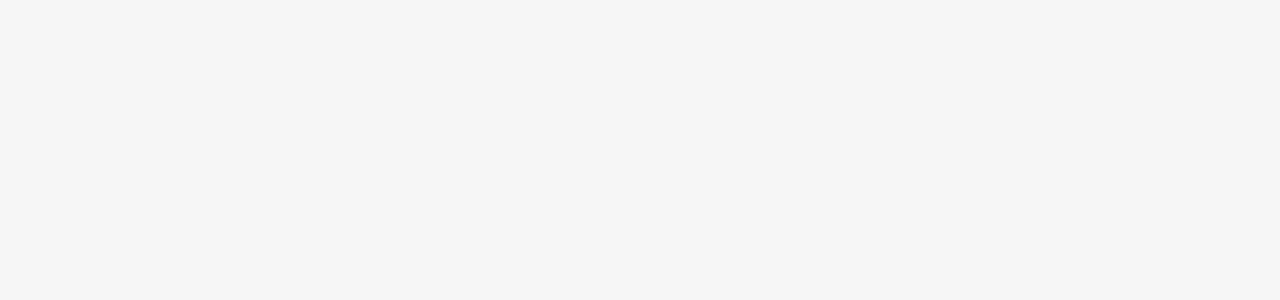
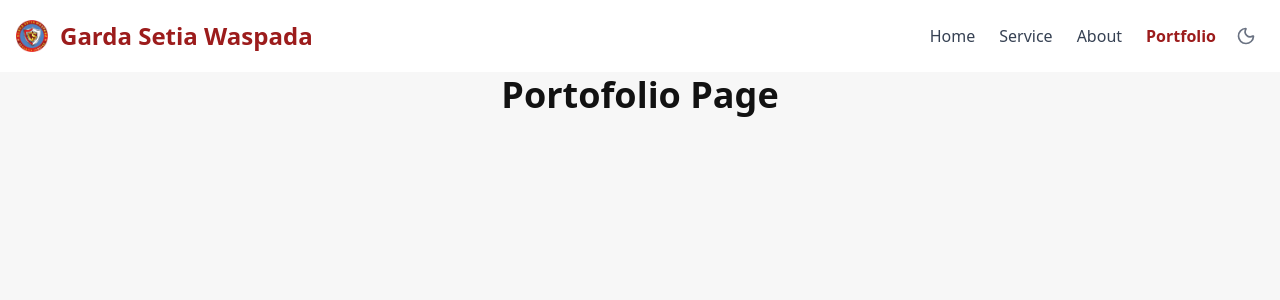
Before and after one commit to Bublaaa/gsw-compay-profile, a React (Vite) app: page /portfolio in a window 1280 px wide. Before the commit this address had no page. Shown: the top 300 px of the page. Built offline with nearby package versions, Linux system fonts and the light colour scheme.

Commit message:
Add pages and hero seciton

```diff
--- a/src/App.jsx
+++ b/src/App.jsx
@@ -3,6 +3,11 @@ import { useEffect, lazy, Suspense } from "react";
 import { Navigate, Route, Routes, useLocation } from "react-router-dom";
 import { Loader } from "lucide-react";
 import Dashboard from "./Dashboard.jsx";
+
+const HomePage = lazy(() => import("./pages/HomePage.jsx"));
+const AboutUsPage = lazy(() => import("./pages/AboutUsPage.jsx"));
+const OurServicePage = lazy(() => import("./pages/OurServicePage.jsx"));
+const PortofolioPage = lazy(() => import("./pages/PortofolioPage.jsx"));
 
 function App() {
   return (
@@ -18,39 +23,39 @@ function App() {
             </Suspense>
           }
         >
-          {/* <Route index element={<Navigate to="overview" replace />} />
+          {/* <Route index element={<Navigate to="/" replace />} /> */}
           <Route
-            path="overview"
+            path="/"
             element={
               <Suspense>
-                <Home />
+                <HomePage />
               </Suspense>
             }
           />
           <Route
-            path="clock-in"
+            path="about-us"
             element={
               <Suspense>
-                <ClockInPage />
+                <AboutUsPage />
               </Suspense>
             }
           />
           <Route
-            path="clock-out"
+            path="portfolio"
             element={
               <Suspense>
-                <ClockOutPage />
+                <PortofolioPage />
               </Suspense>
             }
           />
           <Route
-            path="schedules"
+            path="our-service"
             element={
               <Suspense>
-                <SchedulesSecurityPage />
+                <OurServicePage />
               </Suspense>
             }
-          /> */}
+          />
         </Route>
 
         {/* <Route
--- a/src/Dashboard.jsx
+++ b/src/Dashboard.jsx
@@ -9,7 +9,7 @@ const Dashboard = () => {
         <Navbar links={NavLinks} />
       </div>
       {/* CONTENT */}
-      <div className="flex justify-center items-end w-full h-full overflow-y-auto scrollbar-hidden pb-10">
+      <div className="flex justify-center w-full h-full overflow-y-auto scrollbar-hidden">
         <Outlet />
       </div>
     </div>
--- a/src/components/Navbar.jsx
+++ b/src/components/Navbar.jsx
@@ -1,17 +1,16 @@
 import { useEffect, useState } from "react";
 import { Link, useLocation } from "react-router-dom";
 import * as LucideIcons from "lucide-react";
+import logo from "../assets/logo.webp";
 
 const Navbar = ({ links }) => {
   const location = useLocation();
   const [isMenuOpen, setIsMenuOpen] = useState(false);
 
-  // Theme state from localStorage
   const [theme, setTheme] = useState(() =>
     localStorage.getItem("theme") === "dark" ? "dark" : "light"
   );
 
-  // Apply theme to <html> tag
   useEffect(() => {
     const root = window.document.documentElement;
     if (theme === "dark") {
@@ -27,38 +26,21 @@ const Navbar = ({ links }) => {
   };
 
   return (
-    <nav className="border-gray-200 bg-gray-50 dark:bg-gray-800 dark:border-gray-700">
+    <nav className="border-gray-200 bg-white dark:bg-dark dark:border-gray-700">
       <div className="max-w-screen-xl flex flex-wrap items-center justify-between mx-auto p-4">
         {/* Logo */}
         <Link
           to="/"
           className="flex items-center space-x-3 rtl:space-x-reverse"
         >
-          <img
-            src="https://flowbite.com/docs/images/logo.svg"
-            className="h-8"
-            alt="Flowbite Logo"
-          />
-          <span className="self-center text-2xl font-semibold whitespace-nowrap dark:text-white">
-            Flowbite
+          <img src={logo} className="h-8" alt="gsw-logo" />
+          <span className="self-center md:text-2xl text-lg font-semibold whitespace-nowrap text-accent">
+            Garda Setia Waspada
           </span>
         </Link>
 
         {/* Right Actions */}
         <div className="flex items-center space-x-4">
-          {/* Theme Toggle Button */}
-          <button
-            onClick={toggleTheme}
-            className="text-gray-700 dark:text-gray-300 hover:text-black dark:hover:text-white rounded-full p-2 focus:outline-none"
-            title="Toggle theme"
-          >
-            {theme === "dark" ? (
-              <LucideIcons.Sun size={20} />
-            ) : (
-              <LucideIcons.Moon size={20} />
-            )}
-          </button>
-
           {/* Mobile Menu Button */}
           <button
             type="button"
@@ -77,17 +59,17 @@ const Navbar = ({ links }) => {
           } w-full md:block md:w-auto`}
           id="navbar-hamburger"
         >
-          <ul className="flex flex-col md:flex-row font-medium mt-4 md:mt-0 rounded-lg bg-gray-50 md:bg-transparent dark:bg-gray-800 md:dark:bg-transparent">
+          <ul className="flex flex-col md:flex-row  mt-4 md:mt-0 rounded-lg bg-transparent md:dark:bg-transparent">
             {links.map((link) => {
               const isActive = location.pathname === link.href;
               return (
                 <li key={link.label}>
                   <Link
                     to={link.href}
-                    className={`block py-2 px-3 rounded-md ${
+                    className={`block py-2 px-3 rounded-md font-regular ${
                       isActive
-                        ? "text-white bg-blue-700 dark:bg-blue-600"
-                        : "text-gray-900 hover:bg-gray-100 dark:text-gray-400 dark:hover:bg-gray-700 dark:hover:text-white"
+                        ? "text-accent dark:text-white font-semibold"
+                        : "text-gray-700 hover:bg-gray-100 dark:text-gray-400 dark:hover:bg-gray-700 dark:hover:text-white"
                     }`}
                     aria-current={isActive ? "page" : undefined}
                   >
@@ -96,6 +78,17 @@ const Navbar = ({ links }) => {
                 </li>
               );
             })}
+            <button
+              onClick={toggleTheme}
+              className="hidden md:block text-gray-500 dark:text-gray-300 hover:text-black dark:hover:text-white rounded-full p-2 focus:outline-none"
+              title="Toggle theme"
+            >
+              {theme === "dark" ? (
+                <LucideIcons.Sun size={20} />
+              ) : (
+                <LucideIcons.Moon size={20} />
+              )}
+            </button>
           </ul>
         </div>
       </div>
--- a/src/constants/NavLinks.js
+++ b/src/constants/NavLinks.js
@@ -1,8 +1,8 @@
 const sidebarLinks = [
   { label: "Home", icon: "Blocks", href: "/" },
-  { label: "Service", icon: "FileDown", href: "/" },
-  { label: "About", icon: "FileUp", href: "/" },
-  { label: "Portfolio", icon: "ClipboardList", href: "/Portfolio" },
+  { label: "Service", icon: "FileDown", href: "/our-service" },
+  { label: "About", icon: "FileUp", href: "/about-us" },
+  { label: "Portfolio", icon: "ClipboardList", href: "/portfolio" },
 ];
 
 export default sidebarLinks;
--- a/src/index.css
+++ b/src/index.css
@@ -9,9 +9,10 @@
 }
 
 @theme {
-  --color-accent: hsl(21 100 71);
-  --color-accent-hover: hsl(21 100 60);
-  --color-dark: hsl(0 0 23);
+  --color-accent: hsl(0 70 36);
+  --color-light-accent: hsl(0 40 55);
+  --color-accent-hover: hsl(0 70 30);
+  --color-dark: hsl(0 0 7);
   --color-dark-hover: hsl(0 0 10);
   --color-white-shadow: hsl(0 0 97);
 }
--- /dev/null
+++ b/src/pages/AboutUsPage.jsx
@@ -0,0 +1,9 @@
+const AboutUsPage = ({}) => {
+  return (
+    <div>
+      <h1 className="text-4xl">About Us Page</h1>
+    </div>
+  );
+};
+
+export default AboutUsPage;
--- /dev/null
+++ b/src/pages/HomePage.jsx
@@ -0,0 +1,12 @@
+import HeroSection from "../sections/HeroSection";
+
+const HomePage = ({}) => {
+  return (
+    <div className="w-full flex flex-col items-center justify-center text-center">
+      <HeroSection />
+      <h1 className="text-4xl">Home Page</h1>
+    </div>
+  );
+};
+
+export default HomePage;
--- /dev/null
+++ b/src/pages/OurServicePage.jsx
@@ -0,0 +1,9 @@
+const OurServicePage = ({}) => {
+  return (
+    <div>
+      <h1 className="text-4xl">Our Service Page</h1>
+    </div>
+  );
+};
+
+export default OurServicePage;
--- /dev/null
+++ b/src/pages/PortofolioPage.jsx
@@ -0,0 +1,9 @@
+const PortofolioPage = ({}) => {
+  return (
+    <div>
+      <h1 className="text-4xl">Portofolio Page</h1>
+    </div>
+  );
+};
+
+export default PortofolioPage;
--- /dev/null
+++ b/src/sections/HeroSection.jsx
@@ -0,0 +1,41 @@
+import logo from "../assets/logo.webp";
+import * as LucideIcons from "lucide-react";
+
+const HeroSection = ({}) => {
+  return (
+    // bg-center bg-no-repeat  bg-[url('https://flowbite.s3.amazonaws.com/docs/jumbotron/conference.jpg')] bg-blend-multiply
+    <section className="dark:bg-dark bg-white w-full flex mx-auto items-center justify-center">
+      <div className="flex flex-col lg:flex-row gap-10 px-4 py-24 lg:py-56 items-center justify-between max-w-screen-xl">
+        {/* Left Content */}
+        <div className="flex flex-col w-1/2 gap-5 text-center lg:text-left">
+          <h1 className="text-lg font-semibold text-accent md:text-xl">
+            PT. Garda Setia Waspada
+          </h1>
+          <h2 className="text-xl md:text-3xl font-semibold text-gray-600 dark:text-white ">
+            A professional security service provider with extensive experience,
+            and deep expertise in the industrial security sector
+          </h2>
+          <div className="flex flex-col sm:flex-row sm:justify-center lg:justify-start gap-4">
+            <a
+              href="#"
+              className="inline-flex items-center justify-center py-3 px-5 text-base font-medium text-white bg-accent rounded-lg hover:bg-accent-hover focus:ring-4 focus:ring-red-100 dark:focus:ring-red-950"
+            >
+              Get started
+              <LucideIcons.MoveRight className="ml-5" />
+            </a>
+          </div>
+        </div>
+
+        <div className="mt-12 lg:mt-0 w-1/2 items-center justify-center mx-auto flex">
+          <img
+            src={logo}
+            alt="Company logo"
+            className="w-[300px] h-[300px] object-contain"
+          />
+        </div>
+      </div>
+    </section>
+  );
+};
+
+export default HeroSection;
```
Also changed, not shown: src/assets/logo.webp (added).
